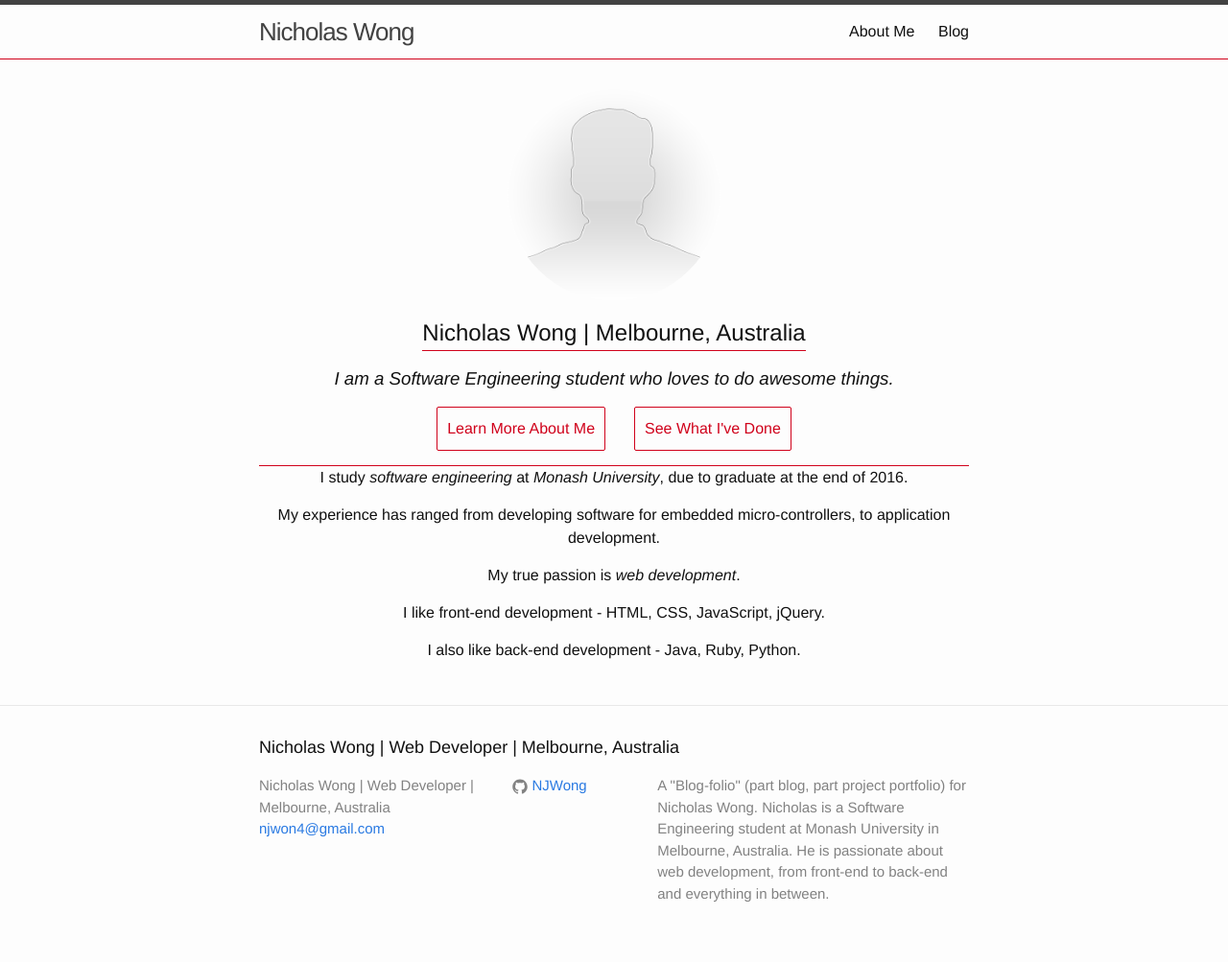
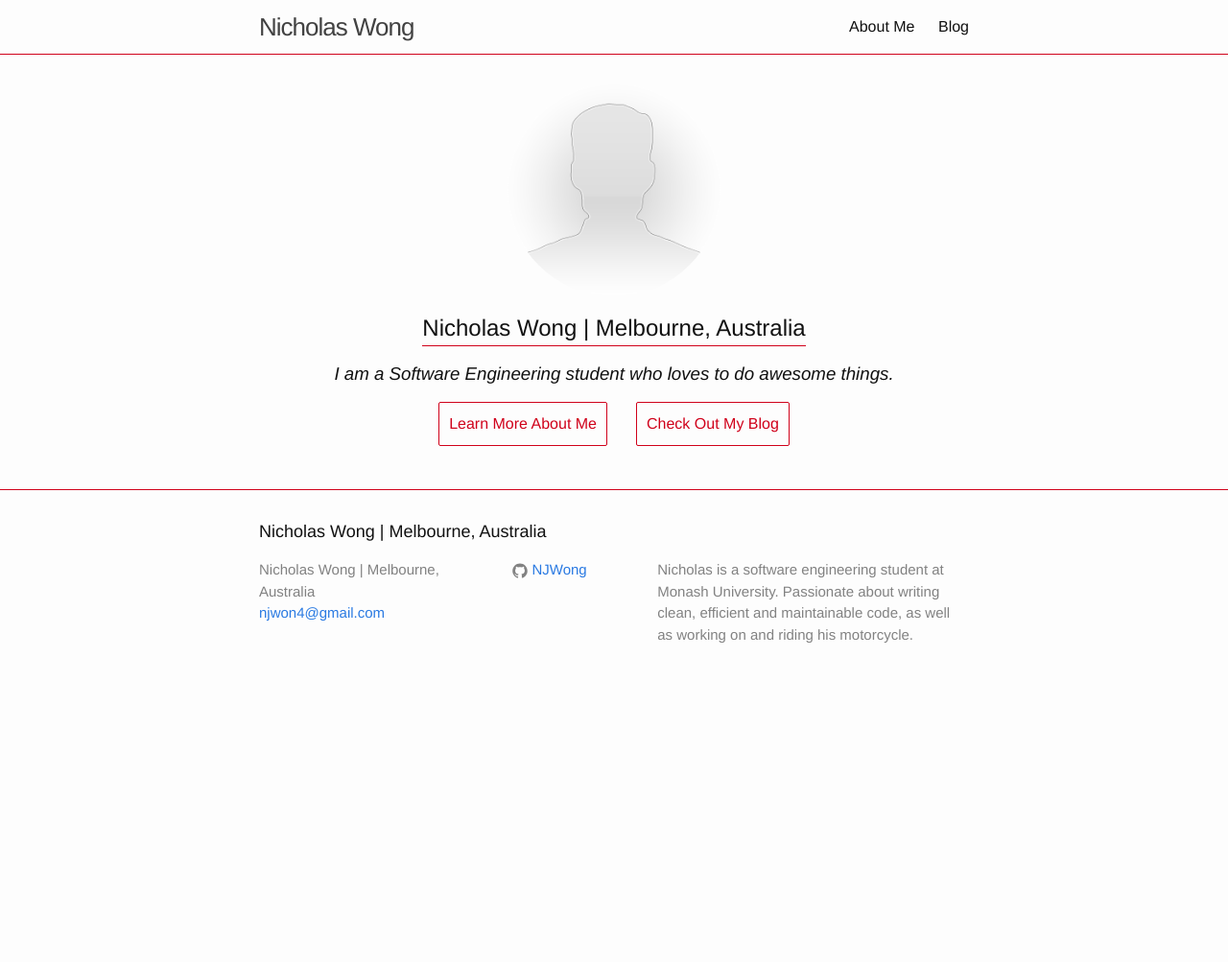
Before and after one commit to NJWong/Personal-Website, a Jekyll site: the page built from index.html, in a window 1280 px wide. Shown: the whole page at 96% size. Built offline with Jekyll 4.4.1, drawn with Linux system fonts in a browser that asks for light colours; after the commit the page ends 900 px from its top, so only the background shows below that.

Commit message:
Home Page | Basic styling and moved "about me" content. Added a button link to the About Me page

```diff
--- a/_config.yml
+++ b/_config.yml
@@ -6,13 +6,12 @@
 # 'jekyll serve'. If you change this file, please restart the server process.
 
 # Site settings
-title: Nicholas Wong | Web Developer | Melbourne, Australia
+title: Nicholas Wong | Melbourne, Australia
 email: njwon4@gmail.com
 description: > # this means to ignore newlines until "baseurl:"
-  A "Blog-folio" (part blog, part project portfolio) for Nicholas Wong.
-  Nicholas is a Software Engineering student at Monash University in
-  Melbourne, Australia. He is passionate about web development, from
-  front-end to back-end and everything in between.
+  Nicholas is a software engineering student at Monash University.
+  Passionate about writing clean, efficient and maintainable code,
+  as well as working on and riding his motorcycle.
 baseurl: "" # the subpath of your site, e.g. /blog
 url: "http://yourdomain.com" # the base hostname & protocol for your site
 github_username:  NJWong
--- a/_sass/_home-page.scss
+++ b/_sass/_home-page.scss
@@ -22,7 +22,6 @@
     .button-section {
         display: flex;
         justify-content: center;
-        border-bottom: 1px solid $red-theme;
 
         a {
             margin: 15px;
--- a/_sass/_layout.scss
+++ b/_sass/_layout.scss
@@ -2,7 +2,6 @@
  * Site header
  */
 .site-header {
-    border-top: 5px solid $grey-color-dark;
     border-bottom: 1px solid $red-theme;
     min-height: 56px;
 
@@ -98,7 +97,7 @@
  * Site footer
  */
 .site-footer {
-    border-top: 1px solid $grey-color-light;
+    border-top: 1px solid $red-theme;
     padding: $spacing-unit 0;
 }
 
--- a/index.html
+++ b/index.html
@@ -13,28 +13,8 @@ layout: default
     </section>
 
     <section class="button-section">
-        <a href="#information-section">Learn More About Me</a>
-        <a href="#experience">See What I've Done</a>
-    </section>
-
-    <section id="" class="information-section">
-        <p>
-            I study <em>software engineering</em> at <em>Monash University</em>, due to graduate at the end of 2016.
-        </p>
-
-        <p>My experience has ranged from developing software for embedded micro-controllers, to application development.
-        </p>
-
-        <p>
-            My true passion is <em>web development</em>.
-        </p>
-        <p>
-            I like front-end development - HTML, CSS, JavaScript, jQuery.
-        </p>
-        <p>
-            I also like back-end development - Java, Ruby, Python.
-        </p>
-
+        <a href="about">Learn More About Me</a>
+        <a href="#">Check Out My Blog</a>
     </section>
 
 </div>
```
Also changed, not shown: about.md (+1 -2 lines).
